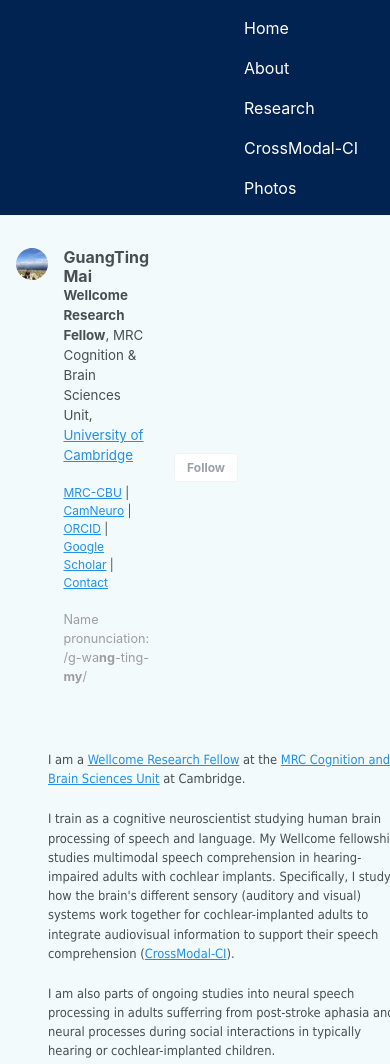
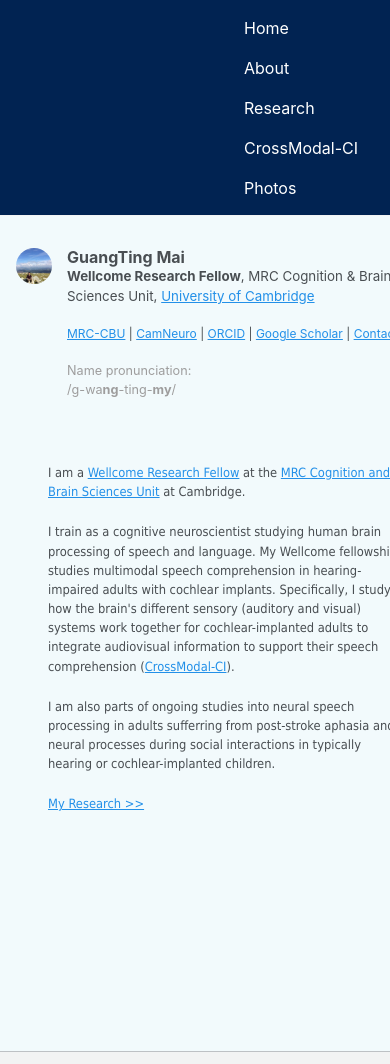
Before and after one commit to guangtingmai/guangtingmai.github.io, a Jekyll site: the page built from _pages/readme.html, in a window 390 px wide, cut to the strip 0-1064 px from the top of the page. Built offline with Jekyll 4.4.1, drawn with Linux system fonts in a browser that asks for light colours.

Commit message:
Update custom.scss

```diff
--- a/_sass/custom.scss
+++ b/_sass/custom.scss
@@ -125,8 +125,9 @@
     width: 94% !important;
     max-width: 100% !important;
   }
-  .sidebar {
-    width: 400px !important;
+  .sidebar > * {
+    width: 500px !important;
+    min-width: 500px !important;
     max-width: 100% !important;
     box-sizing: border-box !important;
   }
```
